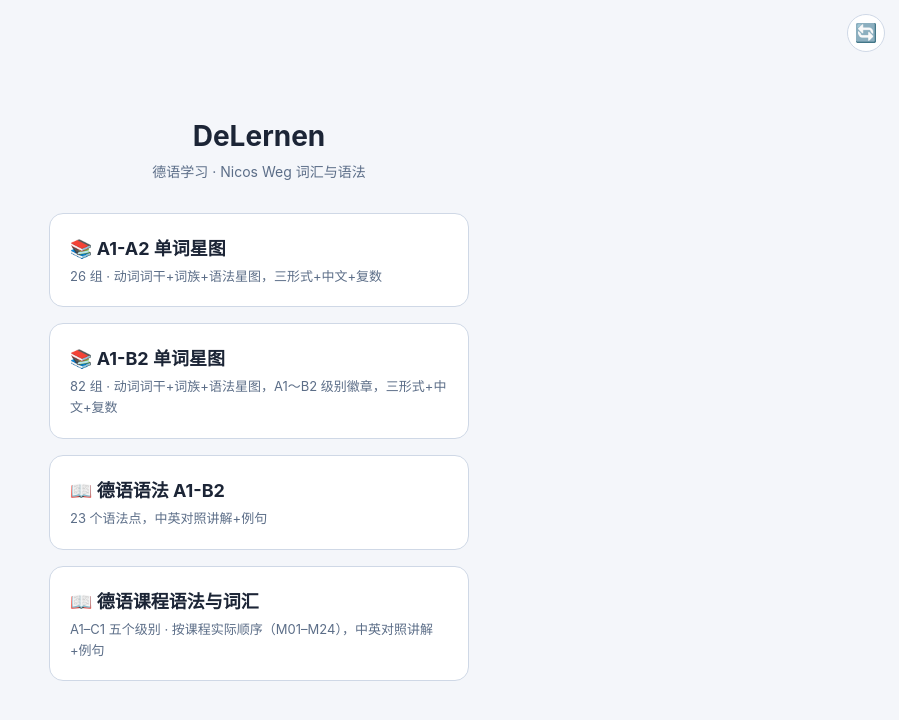
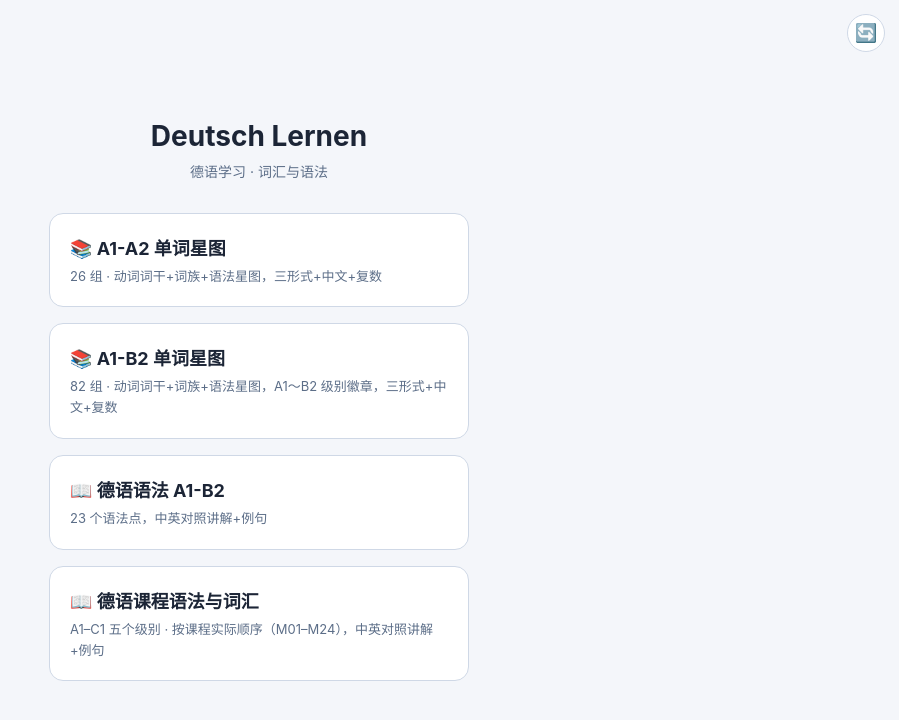
Before and after one commit to astemo6/delernen, a plain HTML site: page index.html in a window 1280 px wide. Shown: the whole page, without its empty margins (381-1280 px from the left). Drawn offline with Linux system fonts and the light colour scheme.

Commit message:
主页: DeLernen -> Deutsch Lernen, 副标题去掉 Nicos Weg

```diff
--- a/index.html
+++ b/index.html
@@ -3,7 +3,7 @@
 <head>
 <meta charset="UTF-8">
 <meta name="viewport" content="width=device-width, initial-scale=1.0">
-<title>DeLernen 德语学习</title>
+<title>Deutsch Lernen 德语学习</title>
 <style>
 *{margin:0;padding:0;box-sizing:border-box}
 :root{--bg:#0a0e1a;--card:#141b30;--text:#e0e6f0;--text2:#8a93a8;--border:#2a3350;--accent:#4a7aca}
@@ -21,8 +21,8 @@ a.card:active{transform:scale(.98)}
 </head>
 <body>
 <button id="themeBtn" onclick="toggleTheme()" title="切换主题">🔄</button>
-<h1>DeLernen</h1>
-<div class="sub">德语学习 · Nicos Weg 词汇与语法</div>
+<h1>Deutsch Lernen</h1>
+<div class="sub">德语学习 · 词汇与语法</div>
 <div class="grid">
 <a class="card" href="a1a2/"><h2>📚 A1-A2 单词星图</h2><p>26 组 · 动词词干+词族+语法星图，三形式+中文+复数</p></a>
 <a class="card" href="a1b2/"><h2>📚 A1-B2 单词星图</h2><p>82 组 · 动词词干+词族+语法星图，A1～B2 级别徽章，三形式+中文+复数</p></a>
```
